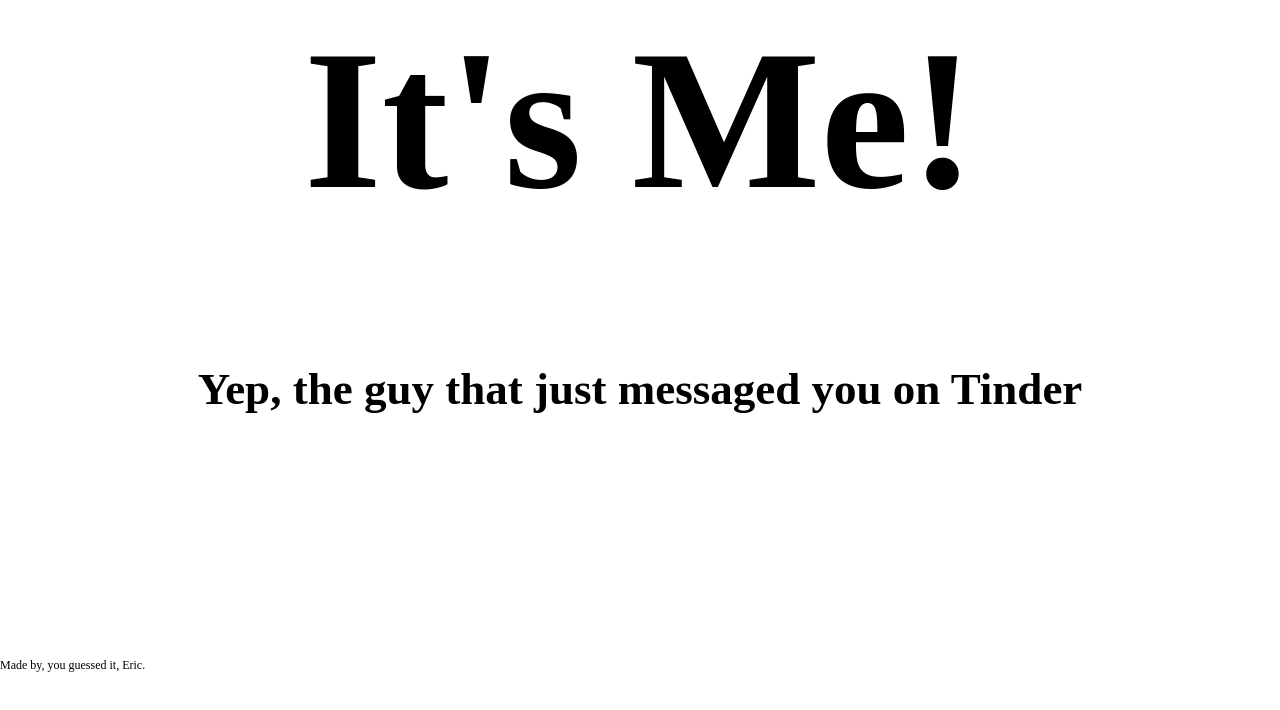
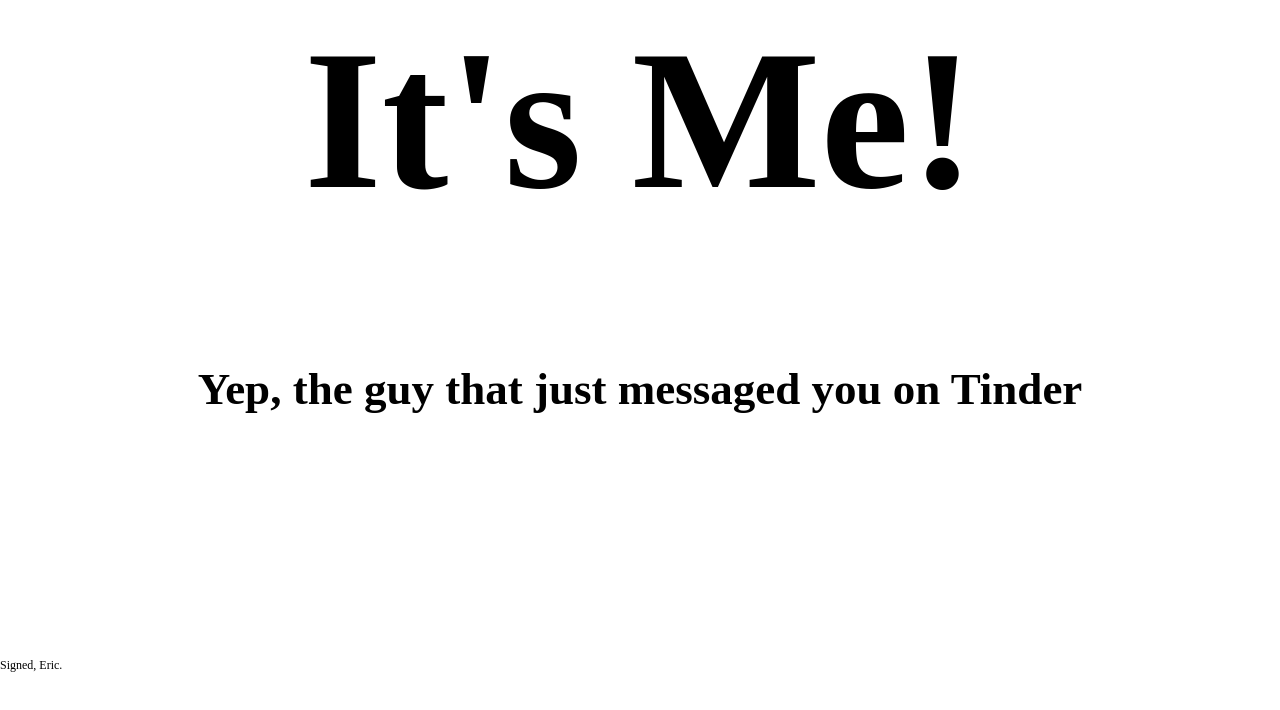
Before and after one commit to Website-Name/website, a plain HTML site: page index.html in a window 1280 px wide. Drawn offline with Linux system fonts and the light colour scheme.

Commit message:
Update index.html

```diff
--- a/index.html
+++ b/index.html
@@ -10,7 +10,7 @@
         <div class = "me">   <h1>It's Me!</h1> </div>
         <div class = "guy">   <h2>Yep, the guy that just messaged you on Tinder</h2> </div>
 
-        <div class = "made">   <p>Made by, you guessed it, Eric.</p> </div>
+        <div class = "made">   <p>Signed, Eric.</p> </div>
     </body>
 
 
```
